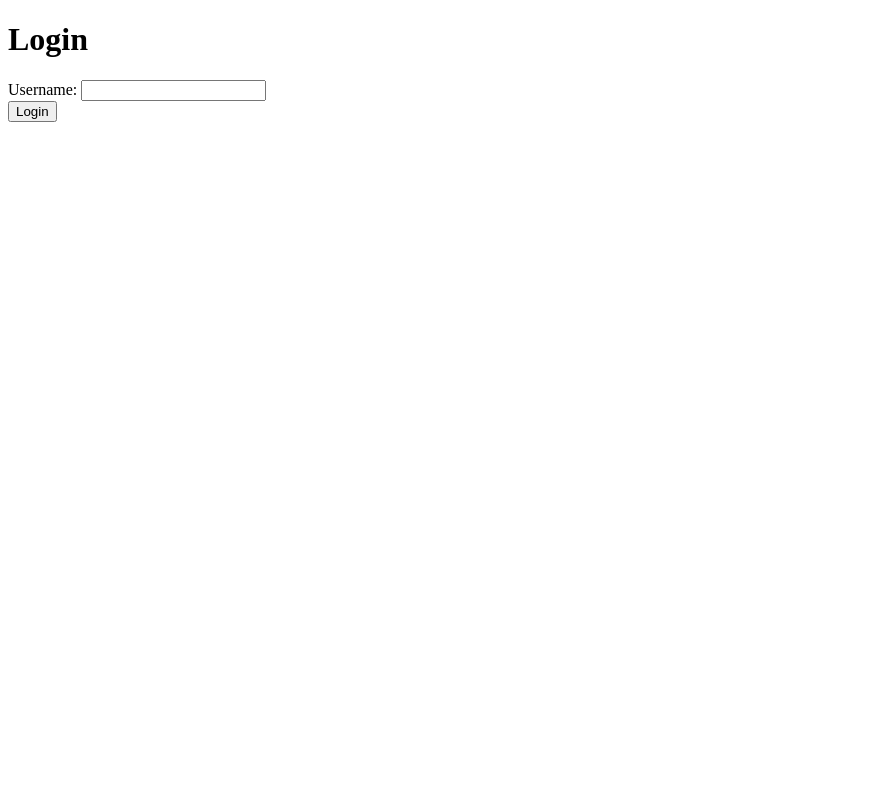
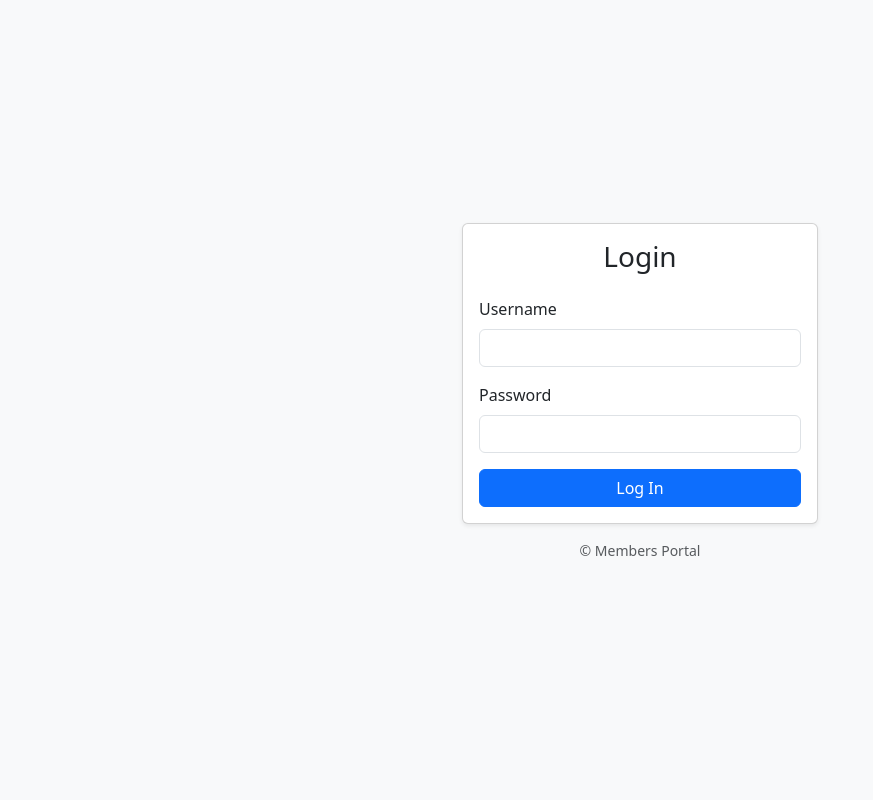
Before and after one commit to drsdass/OneHealth, a Flask app: page /auth/login in a window 1280 px wide. Shown: the whole page, without its empty margins (0-873 px from the left). Run offline with Flask 3, Linux system fonts and the light colour scheme; some libraries are stand-ins or nearby versions.

Commit message:
Add files via upload

```diff
--- a/app/templates/auth/login.html
+++ b/app/templates/auth/login.html
@@ -1,12 +1,43 @@
 
 <!DOCTYPE html>
-<html>
-<head><title>Login</title></head>
-<body>
-  <h1>Login</h1>
-  <form method="POST">
-    <label>Username: <input type="text" name="username" /></label><br/>
-    <input type="submit" value="Login" />
-  </form>
+<html lang="en">
+<head>
+    <meta charset="UTF-8">
+    <title>Login</title>
+    <link rel="stylesheet" href="https://cdn.jsdelivr.net/npm/bootstrap@5.3.0/dist/css/bootstrap.min.css">
+</head>
+<body class="bg-light d-flex align-items-center" style="height: 100vh;">
+    <div class="container">
+        <div class="row justify-content-center">
+            <div class="col-md-4">
+                <div class="card shadow-sm">
+                    <div class="card-body">
+                        <h3 class="card-title text-center mb-4">Login</h3>
+                        {% with messages = get_flashed_messages() %}
+                          {% if messages %}
+                            <div class="alert alert-danger" role="alert">
+                              {{ messages[0] }}
+                            </div>
+                          {% endif %}
+                        {% endwith %}
+                        <form method="post">
+                            <div class="mb-3">
+                                <label for="username" class="form-label">Username</label>
+                                <input type="text" class="form-control" id="username" name="username" required>
+                            </div>
+                            <div class="mb-3">
+                                <label for="password" class="form-label">Password</label>
+                                <input type="password" class="form-control" id="password" name="password" required>
+                            </div>
+                            <div class="d-grid">
+                                <button type="submit" class="btn btn-primary">Log In</button>
+                            </div>
+                        </form>
+                    </div>
+                </div>
+                <p class="text-center mt-3 text-muted small">© Members Portal</p>
+            </div>
+        </div>
+    </div>
 </body>
 </html>
```
